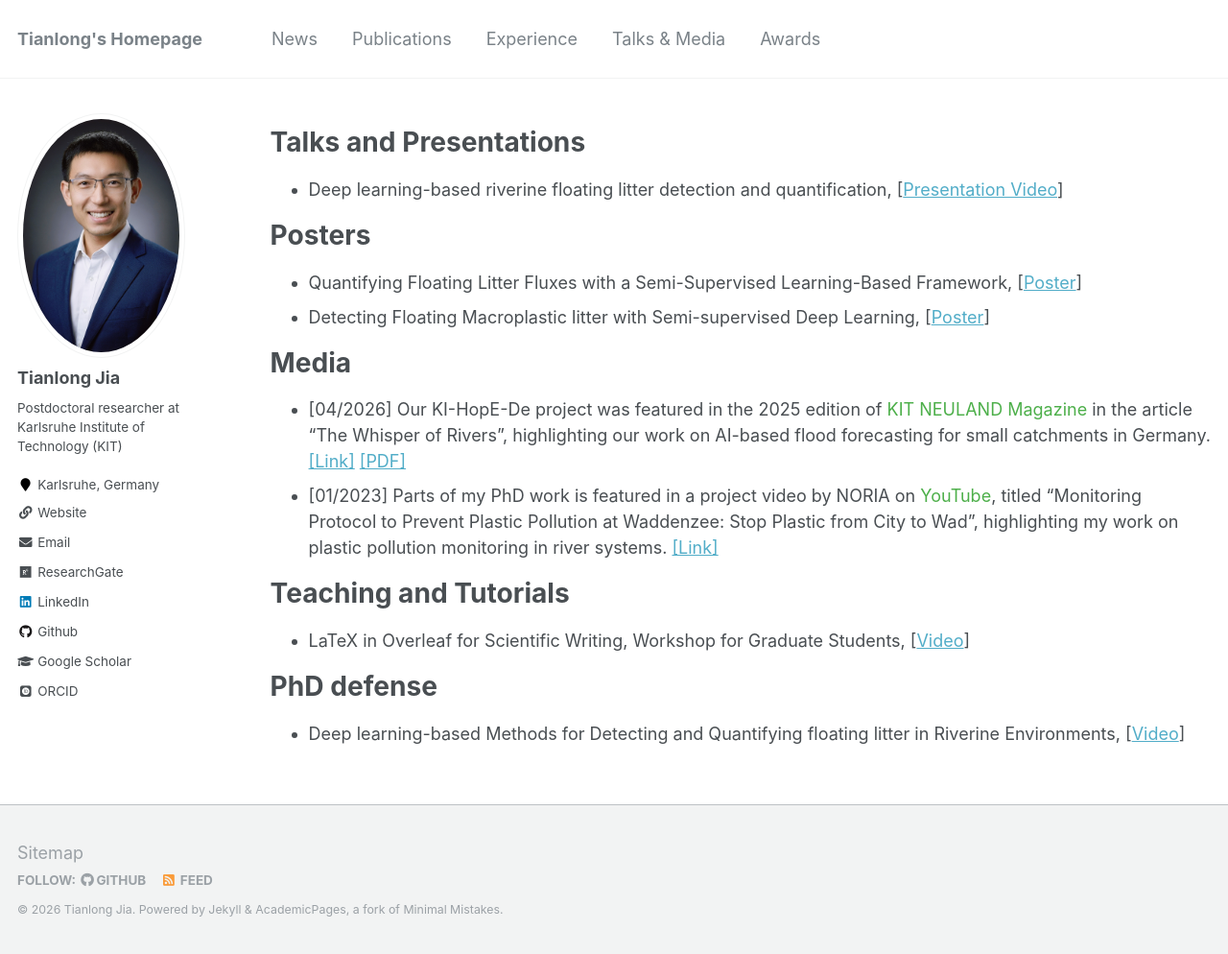
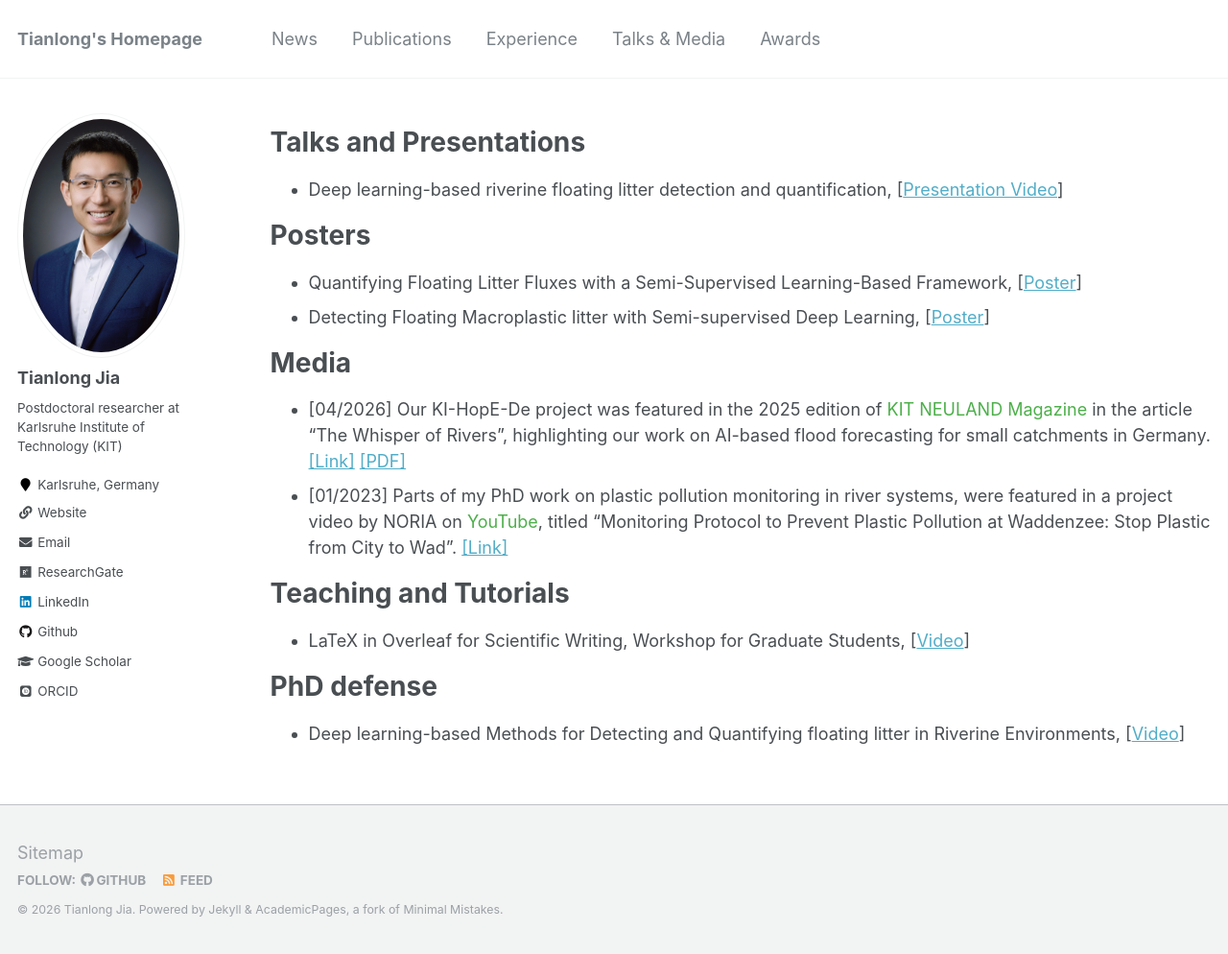
Before and after one commit to TianlongJia/TianlongJia.github.io, a Jekyll site: the page built from _pages/talks.md, in a window 1280 px wide and 994 px high. Shown: the whole window at 96% size. Built offline with Jekyll 4.4.1, drawn with Linux system fonts in a browser that asks for light colours; some web fonts are replaced.

Commit message:
update media

```diff
--- a/_pages/talks.md
+++ b/_pages/talks.md
@@ -16,7 +16,7 @@ author_profile: true
 
 # Media
 - [04/2026] Our KI-HopE-De project was featured in the 2025 edition of <span style="color:#4daf4a;">KIT NEULAND Magazine</span> in the article “The Whisper of Rivers”, highlighting our work on AI-based flood forecasting for small catchments in Germany. [[Link]](https://kit-neuland.de/en/blog/das-fluestern-der-fluesse/) [[PDF]](https://kit-neuland.de/fileadmin/PDFs/8437_NEULAND_Magazin_2025_EN_WEB.pdf)
-- [01/2023] Parts of my PhD work is featured in a project video by NORIA on <span style="color:#4daf4a;">YouTube</span>, titled “Monitoring Protocol to Prevent Plastic Pollution at Waddenzee: Stop Plastic from City to Wad”, highlighting my work on plastic pollution monitoring in river systems. [[Link]](https://www.youtube.com/watch?v=IEi9sZIuyOc)
+- [01/2023] Parts of my PhD work on plastic pollution monitoring in river systems, were featured in a project video by NORIA on <span style="color:#4daf4a;">YouTube</span>, titled “Monitoring Protocol to Prevent Plastic Pollution at Waddenzee: Stop Plastic from City to Wad”. [[Link]](https://www.youtube.com/watch?v=IEi9sZIuyOc)
 
 
 # Teaching and Tutorials
```
